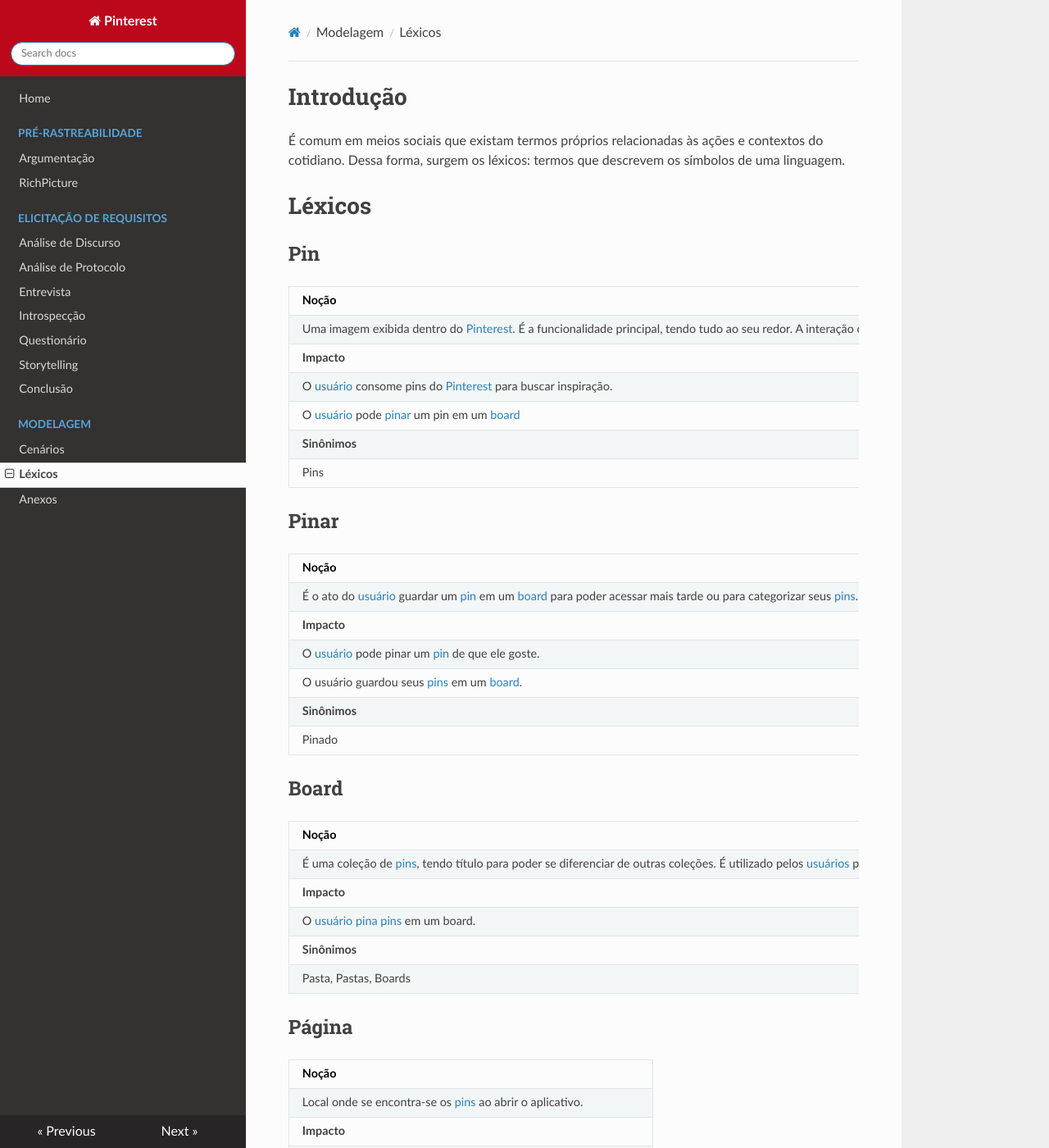
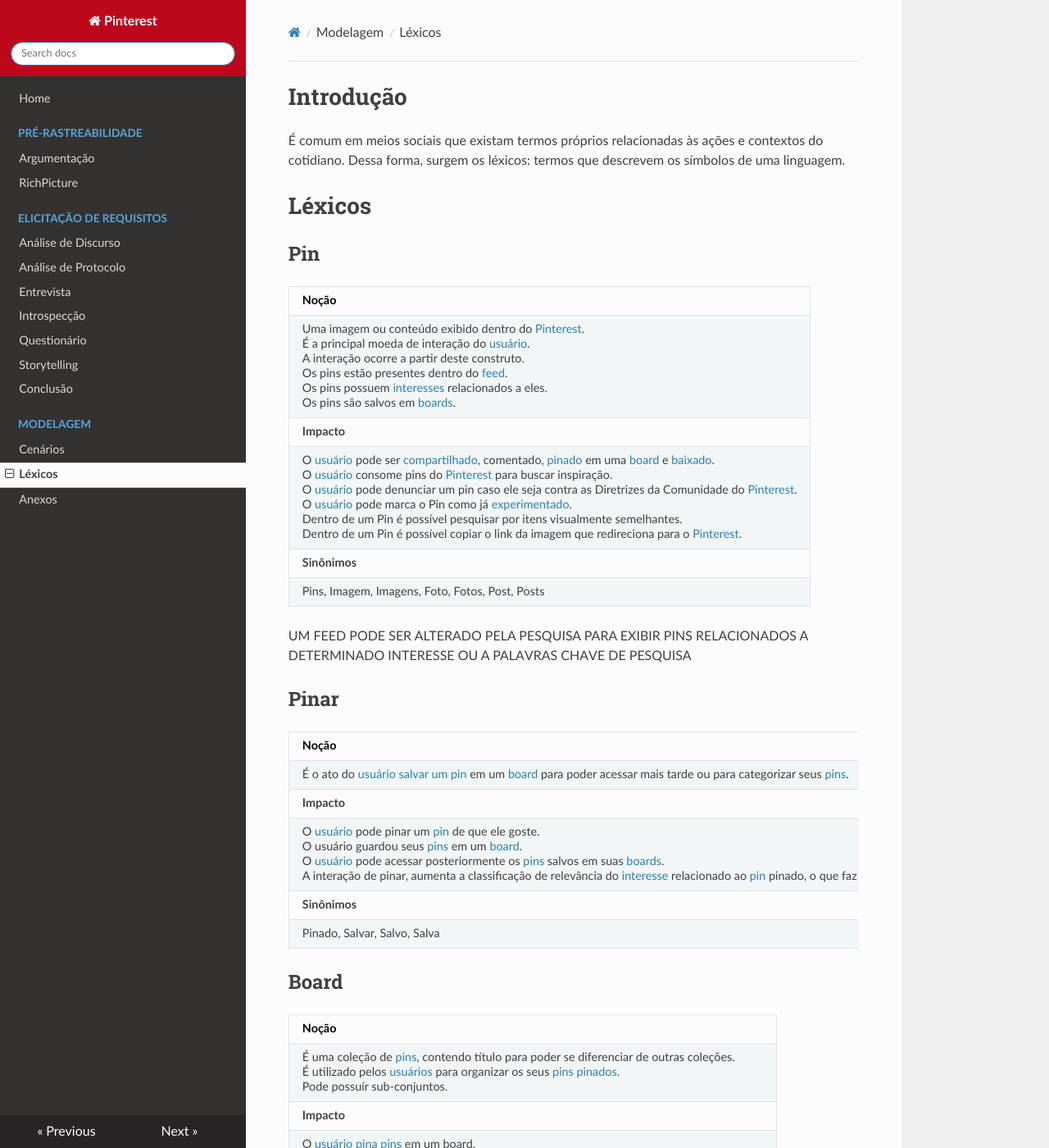
Before and after one commit to joberthrogers18/2018.2-Requisitos-Pinterest, an MkDocs documentation site: the page built from docs/lexicos.md, in a window 1280 px wide and 1400 px high. Shown: the whole window at 82% size. Built offline with MkDocs 1.6.1, drawn with Linux system fonts in a browser that asks for light colours; nearby versions of some CDN libraries; old or Windows-style settings are respelled for this version of MkDocs; some of the changed text lies outside the part shown.

Commit message:
Improving lexicos.md
Fixed up until link

```diff
--- a/docs/lexicos.md
+++ b/docs/lexicos.md
@@ -8,57 +8,41 @@
 
 |**Noção**|
 |--|
-|  Uma imagem exibida dentro do [Pinterest](#pinterest). É a funcionalidade principal, tendo tudo ao seu redor. A interação ocorre a partir deste construto. Podendo ser COMPARTILHADO, COMENTADO, [pinado](#pinar) e outros. |
+|  Uma imagem ou conteúdo exibido dentro do [Pinterest](#pinterest). <br> É a principal moeda de interação do [usuário](#usuario). <br> A interação ocorre a partir deste construto. <br> Os pins estão presentes dentro do [feed](#feed). <br> Os pins possuem [interesses](#interesse) relacionados a eles. <br> Os pins são salvos em [boards](#board). |
 |**Impacto** |
-| O [usuário](#usuario) consome pins do [Pinterest](#pinterest) para buscar inspiração. |
-| O [usuário](#usuario) pode [pinar](#pinar) um pin em um [board](#board) |
+| O [usuário](#usuario) pode ser [compartilhado](#compartihar), comentado, [pinado](#pinar) em uma [board](#board) e [baixado](#baixar-imagem). <br> O [usuário](#usuario) consome pins do [Pinterest](#pinterest) para buscar inspiração. <br> O [usuário](#usuario) pode denunciar um pin caso ele seja contra as Diretrizes da Comunidade do [Pinterest](#pinterest). <br> O [usuário](#usuario) pode marca o Pin como já [experimentado](#experimentado). <br> Dentro de um Pin é possível pesquisar por itens visualmente semelhantes. <br> Dentro de um Pin é possível copiar o link da imagem que redireciona para o [Pinterest](#pinterest). |
 |**Sinônimos**|
-|Pins|
+|Pins, Imagem, Imagens, Foto, Fotos, Post, Posts|
+
+UM FEED PODE SER ALTERADO PELA PESQUISA PARA EXIBIR PINS RELACIONADOS A DETERMINADO INTERESSE OU A PALAVRAS CHAVE DE PESQUISA
 
 ## Pinar
 
 |**Noção**|
 |--|
-| É o ato do [usuário](#usuario) guardar um [pin](#pin) em um [board](#board) para poder acessar mais tarde ou para categorizar seus [pins](#pin). |
+| É o ato do [usuário](#usuario) [salvar um pin](cenarios.md#salvar-um-pin) em um [board](#board) para poder acessar mais tarde ou para categorizar seus [pins](#pin).  |
 |**Impacto** |
-| O [usuário](#usuario) pode pinar um [pin](#pin) de que ele goste. |
-| O usuário guardou seus [pins](#pin) em um [board](#board). |
+| O [usuário](#usuario) pode pinar um [pin](#pin) de que ele goste. <br> O usuário guardou seus [pins](#pin) em um [board](#board).<br> O [usuário](#usuario) pode acessar posteriormente os [pins](#pin) salvos em suas [boards](#board). <br> A interação de pinar, aumenta a classificação de relevância do [interesse](#interesse) relacionado ao [pin](#pin) pinado, o que faz com que mais pins relacionados a este interesse apareça ao [feed](#feed) do [usuário](#usuario). |
 |**Sinônimos**|
-|Pinado|
+| Pinado, Salvar, Salvo, Salva |
 
 ## Board
 
 |**Noção**|
 |--|
-|		É uma coleção de [pins](#pin), tendo título para poder se diferenciar de outras coleções. É utilizado pelos [usuários](#usuario) para organizar os seus [pins](#pin) [pinados](#pinar). Pode possuír sub-conjuntos. |
+|	É uma coleção de [pins](#pin), contendo título para poder se diferenciar de outras coleções. <br> É utilizado pelos [usuários](#usuario) para organizar os seus [pins](#pin) [pinados](#pinar). <br> Pode possuír sub-conjuntos. |
 |**Impacto** |
-| O [usuário](#usuario) [pina](#pinar) [pins](#pin) em um board. |
+| O [usuário](#usuario) [pina](#pinar) [pins](#pin) em um board. <br> O [usuário](#usuario) pode criar sub-pastas para organizar os [pins](#pin) da board. <br> O [usuário](#usuario) pode convidar outros [usuários](#usuario) para [colaborar](#colaborar) com outros [pins](#pin) dentro do [board](#board). <br> Uma board pode ser [seguida](#seguir) por outro [usuário](#usuario) para ser acompanhada. <br> Uma board pode ser [recomendada](#recomendar) para [usuários](#usuario) por determinados [interesses](#interesse). |
 |**Sinônimos**|
-|Pasta, Pastas, Boards|
-
-## Página
-
-|**Noção**|
-|--|
-|		Local onde se encontra-se os [pins](#pin) ao abrir o aplicativo. |
-|**Impacto** |
-| O [usuário](#usuario) pode visualizar diferentes conteúdos no formato grade. |
-
-## Tema
-
-|**Noção**|
-|--|
-|		Engloba todos os conteúdos relacionados às ações ou substantivos que o definem. |
-|**Impacto** |
-| Classificar conteúdos que possuam [interesses](#interesses) em comum. |
+| Pasta, Pastas, Boards |
 
 ## Link
 
 |**Noção**|
 |--|
-|	Texto que leva o [usuário](#usuario) para outra [página](#pagina) ou parte do site quando clicado.|
+|	Texto que redireciona o [usuário](#usuario) para outra [página](#pagina). |
 |**Impacto** |
-| Muda a tela atual do usuário <br> Provoca uma ação|
+| Muda a tela atual do usuário <br> Provoca uma ação. |
 
 ## Logado
 
@@ -74,11 +58,11 @@
 
 |**Noção**|
 |--|
-|		Local de divisão de conteúdos e ações. |
+|	Representação da divisão de conteúdos e ações do [Pinterest](#pinterest). <br>  |
 |**Impacto** |
 | Classificação de ações. |
 
-## Seguindo
+## Seguir
 
 |**Noção**|
 |--|
@@ -196,3 +182,15 @@
 | Termo da computação que indica encerramento inesperado da aplicação em execução. |
 |**Impacto** |
 |O aplicativo fecha e o [usuário](#usuario) deixa de concluir qualquer ação no app. |
+
+## Baixar Imagem
+
+## Comentar
+
+## Experimentar
+
+## Copiar Imagem
+
+## Colaborar
+
+## Recomendar
```
Also changed, not shown: other parts of docs/lexicos.md (+2 -0 lines).
